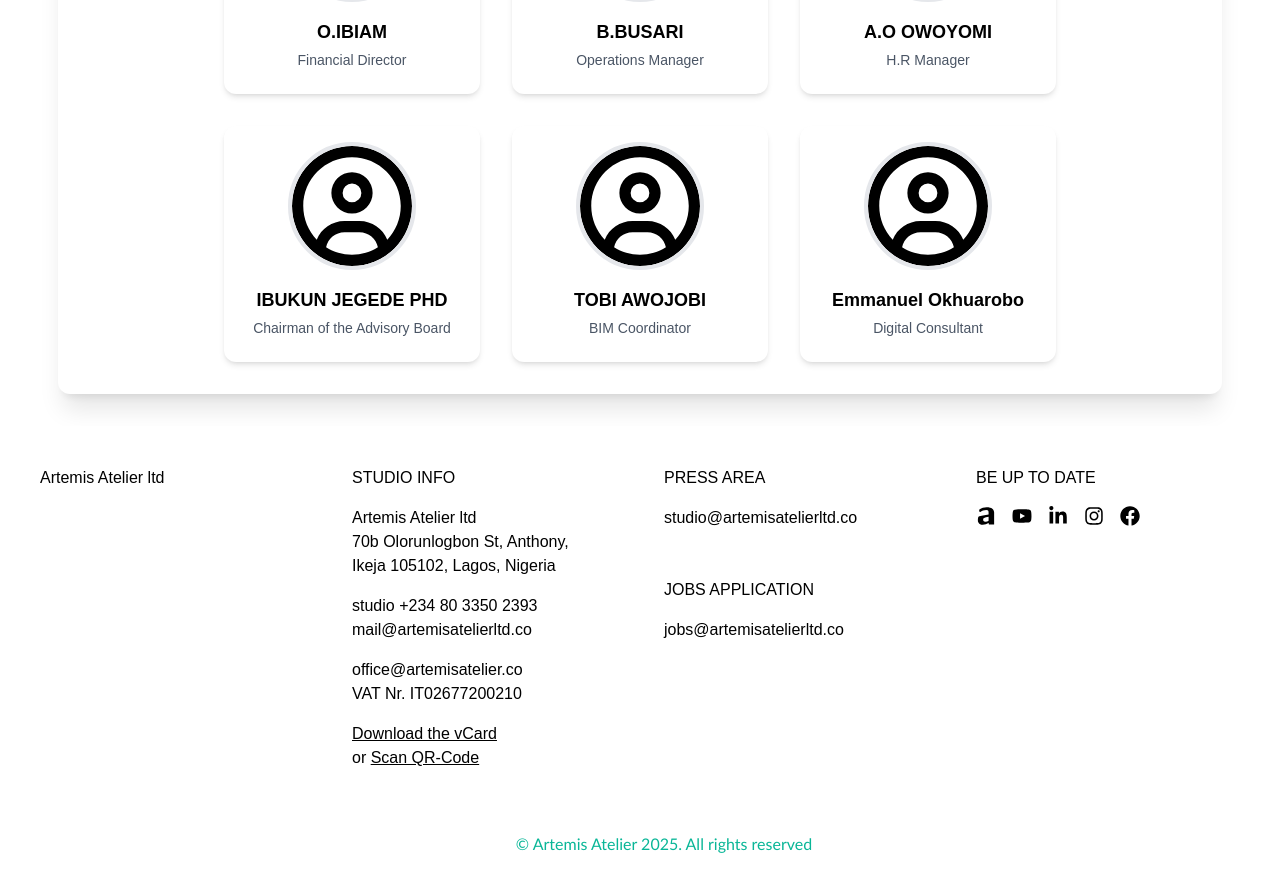
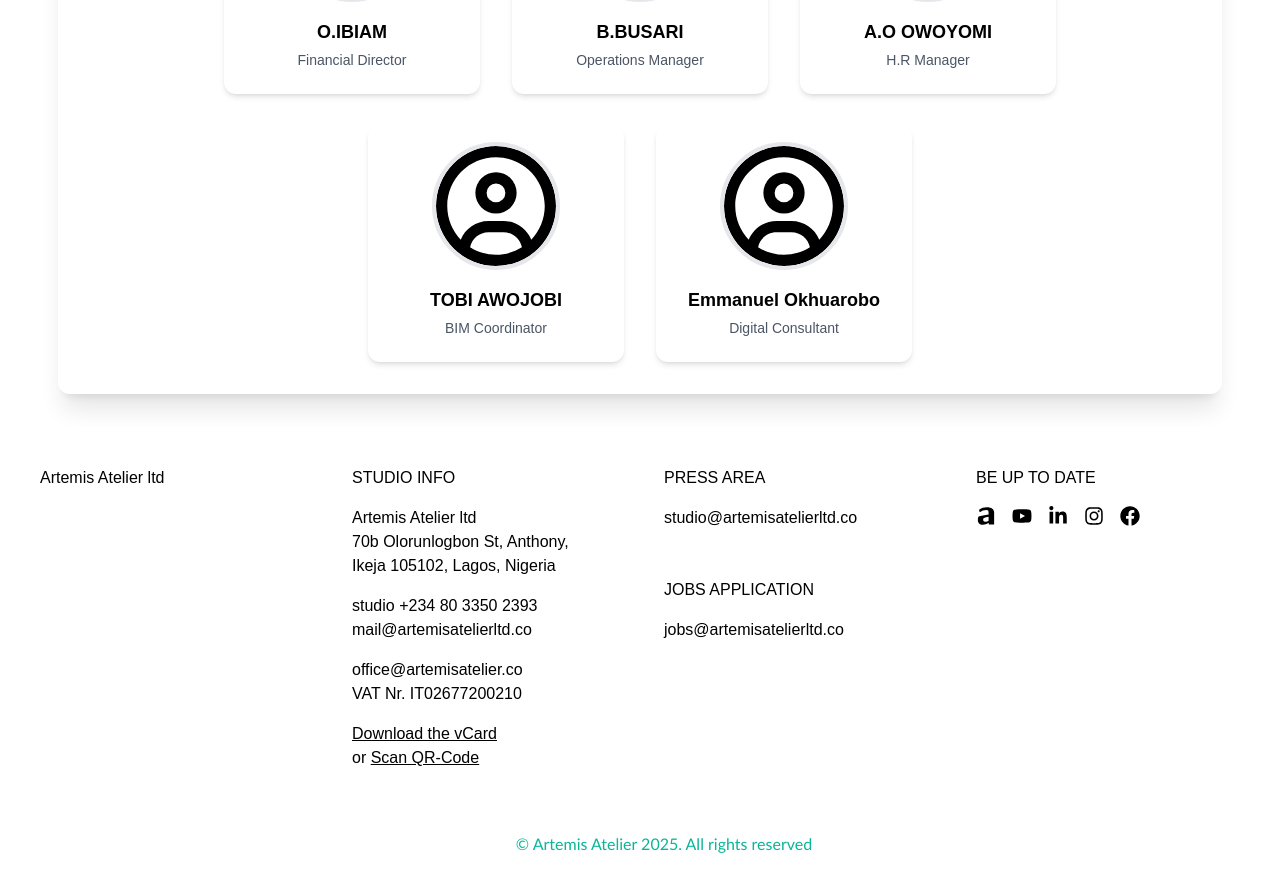
Before and after one commit to Rotinuel/artemis, a Next.js app: page /studio in a window 1280 px wide. Shown: the part 2210-3096 px from the top of the page. Built offline with nearby package versions, Linux system fonts and the light colour scheme; a web font is replaced by a local one.

Commit message:
Remove IBUKUN JEGEDE PHD from team list

```diff
--- a/app/studio/page.jsx
+++ b/app/studio/page.jsx
@@ -22,7 +22,6 @@ const Studio = () => {
     { name: "O.IBIAM", title: "Financial Director", image: "/circle.svg" },
     { name: "B.BUSARI", title: "Operations Manager", image: "/circle.svg" },
     { name: "A.O OWOYOMI", title: "H.R Manager", image: "/circle.svg" },
-    { name: "IBUKUN JEGEDE PHD", title: "Chairman of the Advisory Board", image: "/circle.svg" },
     { name: "TOBI AWOJOBI", title: "BIM Coordinator", image: "/circle.svg" },
     { name: "Emmanuel Okhuarobo", title: "Digital Consultant", image: "/circle.svg" },
   ];
```
